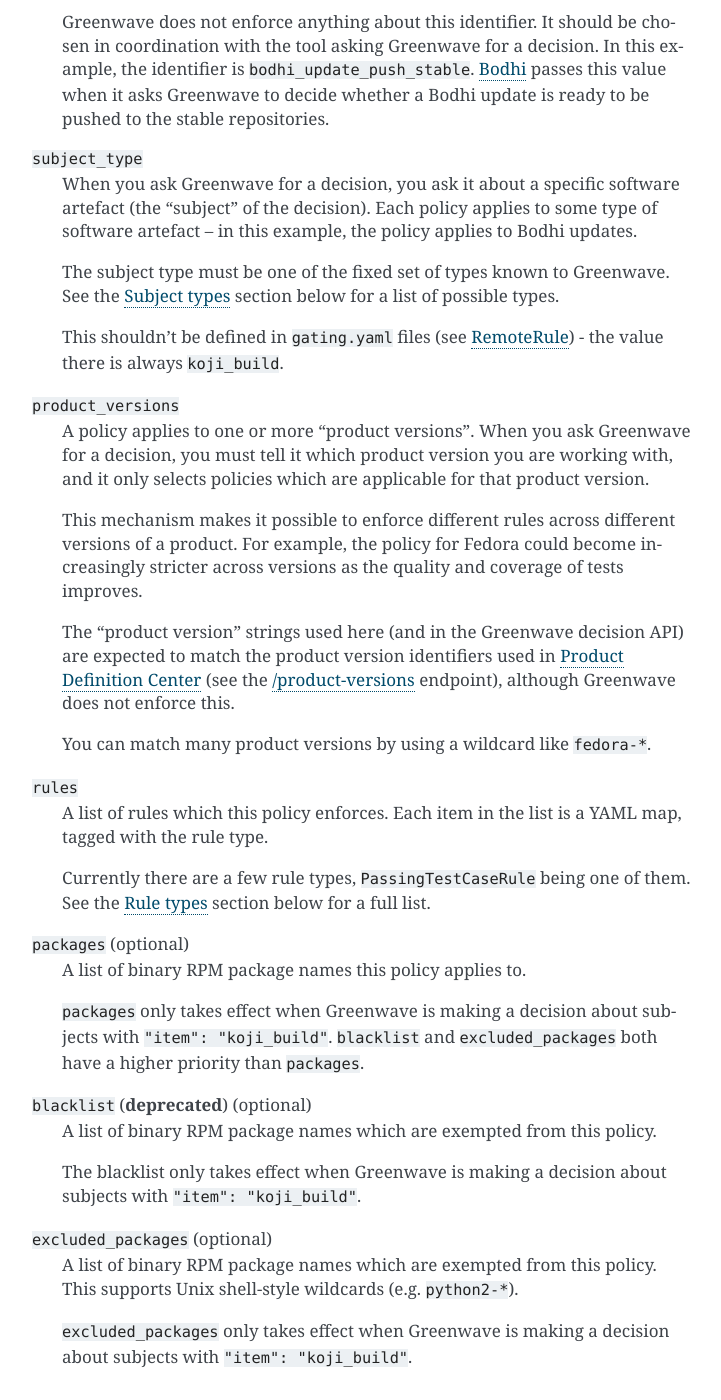
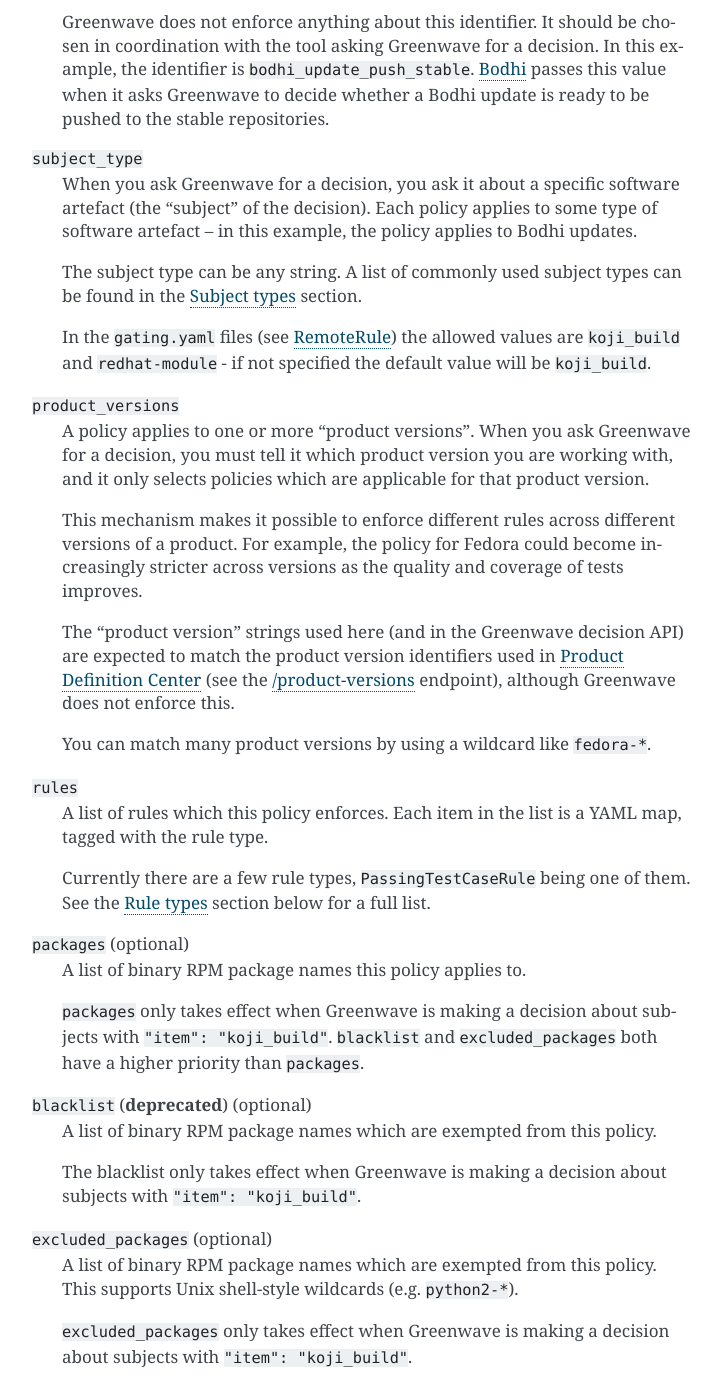
Before and after one commit to release-engineering/greenwave, a Sphinx documentation site: the page built from docs/policies.rst, in a window 1280 px wide and 1400 px high, scrolled down 1166 px. Shown: the whole window, without its empty margins (388-1109 px from the left). Built offline with Sphinx 7.4.7, drawn with Linux system fonts in a browser that asks for light colours; pages that are not in the unit, such as notebooks, are missing from menus; some of the changed text lies outside the part shown.

Commit message:
Update subject_type(s) info in the docs
Signed-off-by: Giulia Naponiello <gnaponie@redhat.com>

```diff
--- a/docs/policies.rst
+++ b/docs/policies.rst
@@ -69,11 +69,12 @@ The document is a map (dictionary) with the following keys:
    of software artefact -- in this example, the policy applies to Bodhi
    updates.
 
-   The subject type must be one of the fixed set of types known to Greenwave.
-   See the :ref:`subject-types` section below for a list of possible types.
+   The subject type can be any string. A list of commonly used subject types
+   can be found in the :ref:`subject-types` section.
 
-   This shouldn't be defined in ``gating.yaml`` files (see :ref:`remote-rule`)
-   - the value there is always ``koji_build``.
+   In the ``gating.yaml`` files (see :ref:`remote-rule`) the allowed values
+   are ``koji_build`` and ``redhat-module`` - if not specified
+   the default value will be ``koji_build``.
 
 ``product_versions``
    A policy applies to one or more "product versions". When you ask Greenwave
@@ -131,7 +132,10 @@ The document is a map (dictionary) with the following keys:
 Subject types
 =============
 
-Greenwave can make decisions about the following types of software artefacts:
+Greenwave can make decisions about any type of software artefacts, the value of
+this field just needs to be a string.
+
+But these are common examples of types (just for reference):
 
 ``koji_build``
    A build stored in the `Koji`_ build system. Builds are identified by their
@@ -154,6 +158,8 @@ Greenwave can make decisions about the following types of software artefacts:
    reflected in their directory name, for example
    ``Fedora-Rawhide-20170508.n.0``.
 
+The ``RemoteRule`` feature is enabled only for ``subject_type`` equal to ``koji_build``
+and ``redhat-module``.
 
 .. _rule-types:
 
```
